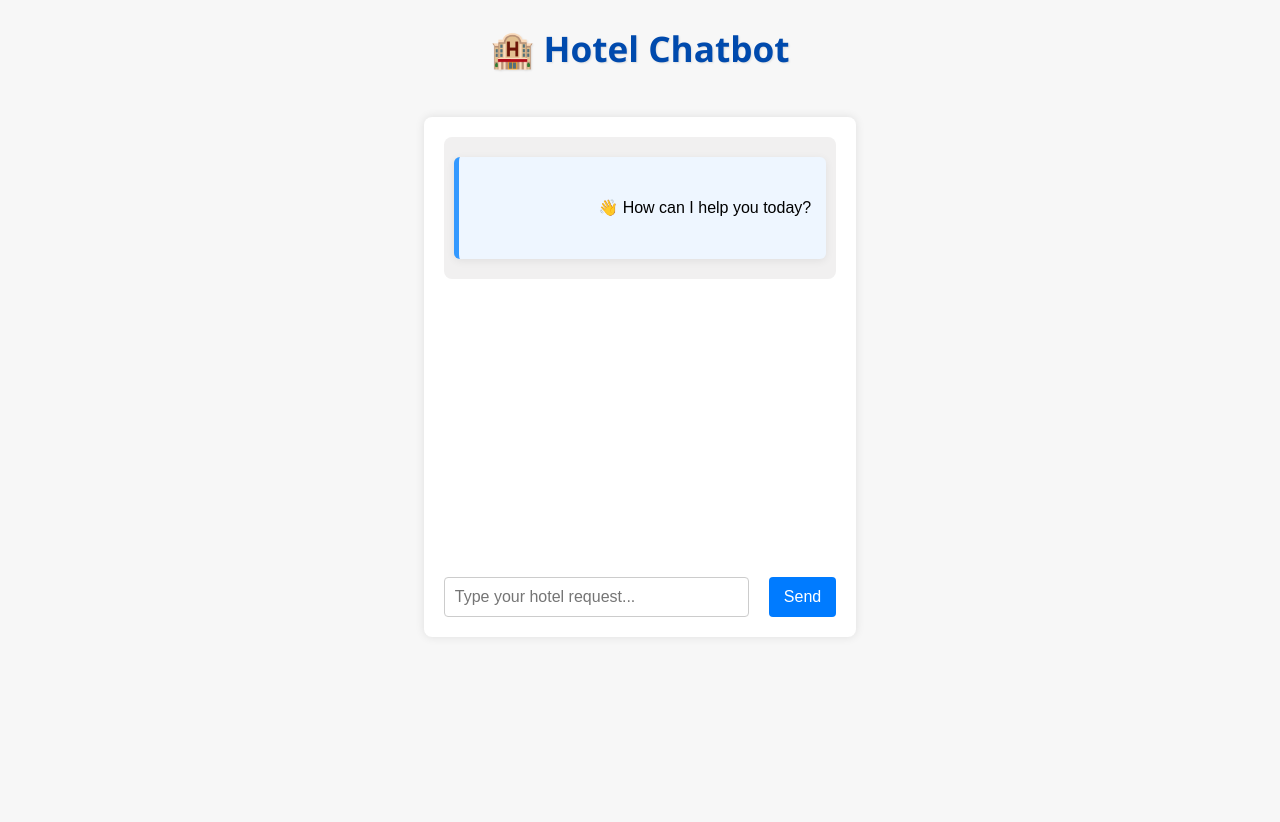
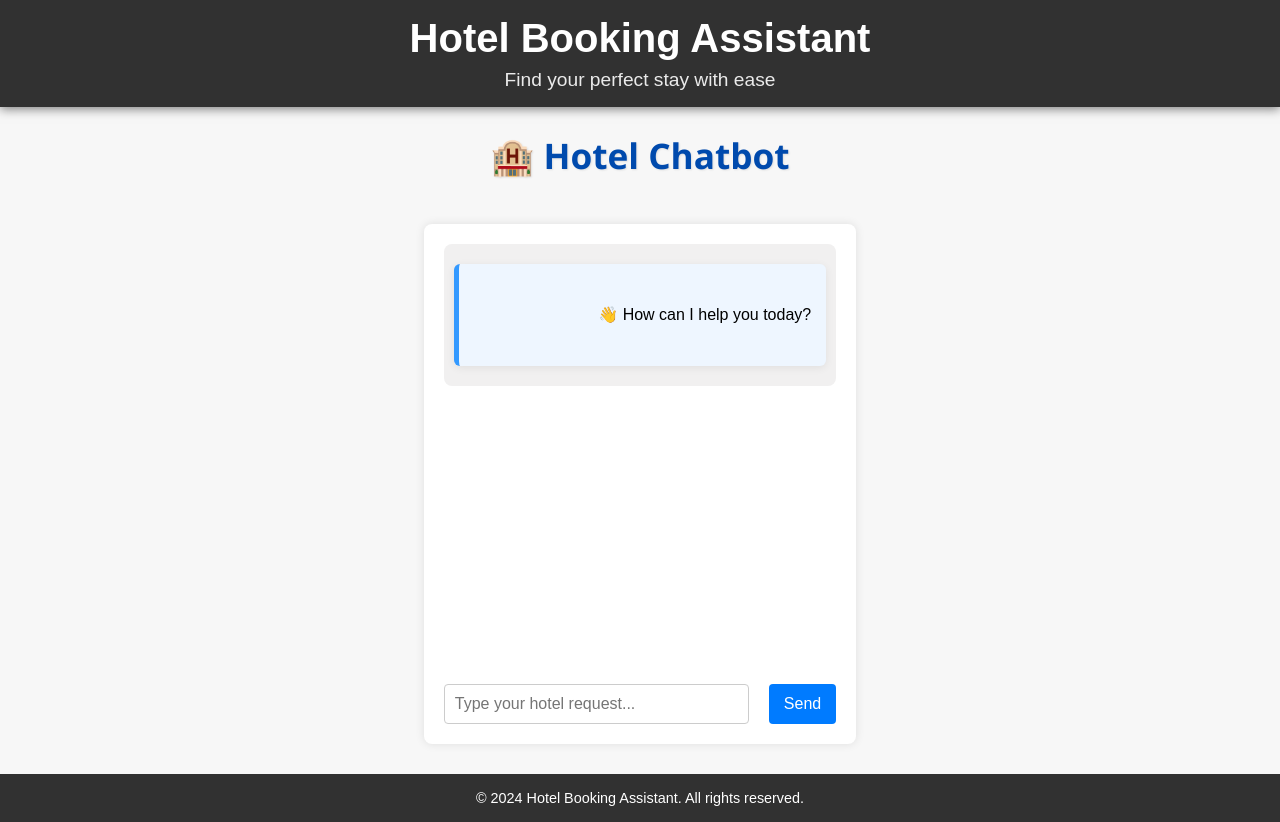
Before and after one commit to Bhaumik182001/hotel_booking_assistant, a Flask app: page / in a window 1280 px wide. Before the commit the page ends 617 px from the top, so only its background shows below. Run offline with Flask 2, Linux system fonts and the light colour scheme.

Commit message:
Update index.html

```diff
--- a/templates/index.html
+++ b/templates/index.html
@@ -85,6 +85,11 @@
         }
     </style>
 </head>
+    <header class="header">
+        <h1>Hotel Booking Assistant</h1>
+        <p>Find your perfect stay with ease</p>
+    </header>
+
 <body>
     <h1 style="
     text-align: center;
@@ -131,5 +136,9 @@
     }
   };
 </script>
+    <footer class="footer">
+        <p>&copy; 2024 Hotel Booking Assistant. All rights reserved.</p>
+    </footer>
+
 </body>
 </html>
```
